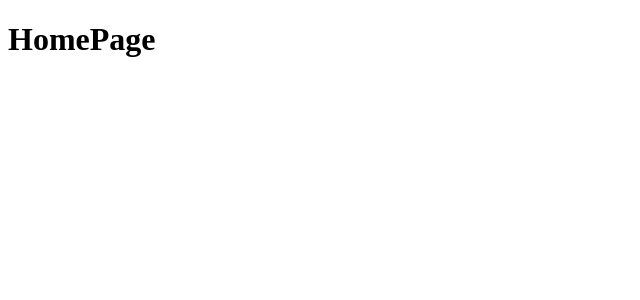
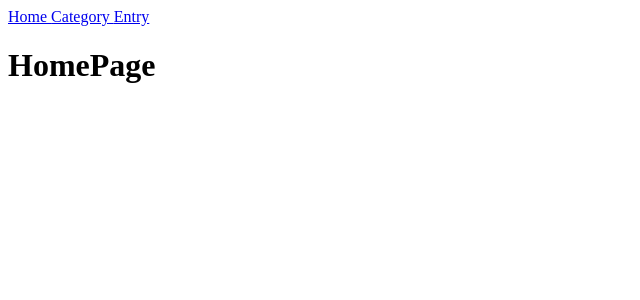
Before and after one commit to jamesphongduong/journal_REACT, a React (Create React App) app: page / in a window 1280 px wide. Shown: the top 300 px of the page, without its empty margins (0-640 px from the left). Built offline with nearby package versions, Linux system fonts and the light colour scheme.

Commit message:
links added

```diff
--- a/src/components/App.js
+++ b/src/components/App.js
@@ -1,20 +1,27 @@
 import React, { Component } from "react";
-import { BrowserRouter, Route } from "react-router-dom";
+import { BrowserRouter, Route, Link } from "react-router-dom";
 import HomePage from "./pages/HomePage";
 import CategorySelection from "./pages/CategorySelection";
 import NewEntryPage from "./pages/NewEntryPage";
 
 class App extends Component {
+    state = {
+        categories: ["food", "thoughts", "romance"]
+    }
 
     render() {
+        const { categories } = this.state;
+
         return (
             <div>
-                {/* BrowserRouter expects a single child, hence we wrap content in div */}
                 <BrowserRouter>
                     <div>
-                         <Route exact path="/" component={HomePage}/>
-                         <Route exact path="/category" component={CategorySelection}/>
-                         <Route exact path="/entry" component={NewEntryPage}/>
+                        <Link to="/"> Home </Link>
+                        <Link to="/category"> Category </Link>
+                        <Link to="/entry"> Entry </Link>
+                        <Route exact path="/" component = {HomePage} />
+                        <Route exact path="/category" component = {CategorySelection} />
+                        <Route exact path="/entry" component = {NewEntryPage} />
                     </div>
                 </BrowserRouter>
             </div>
```
